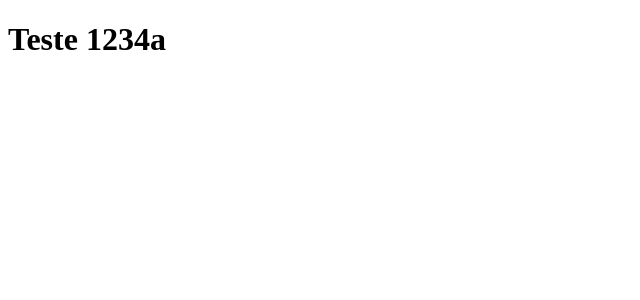
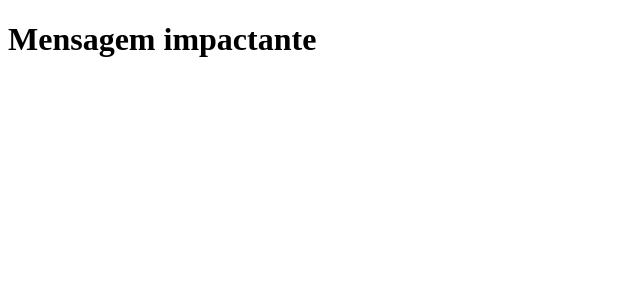
Before and after one commit to GuilhermeGongora/clone-tabnews, a Next.js app: page / in a window 1280 px wide. Shown: the top 300 px of the page, without its empty margins (0-640 px from the left). Built offline with nearby package versions, Linux system fonts and the light colour scheme.

Commit message:
nova ordem de arquivos no .gitignore

```diff
--- a/pages/index.js
+++ b/pages/index.js
@@ -1,5 +1,5 @@
 function Home() {
-    return  <h1>Teste 1234a</h1>
+    return  <h1>Mensagem impactante</h1>
 }
 
 export default Home;
```
Also changed, not shown: 1 other file (tests, documents, lock files or other folders).
